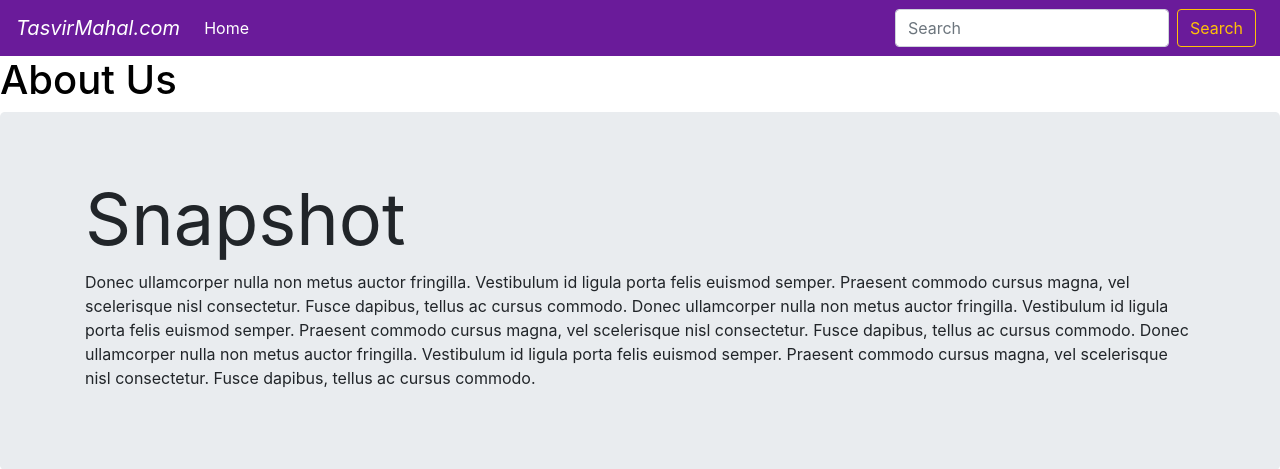
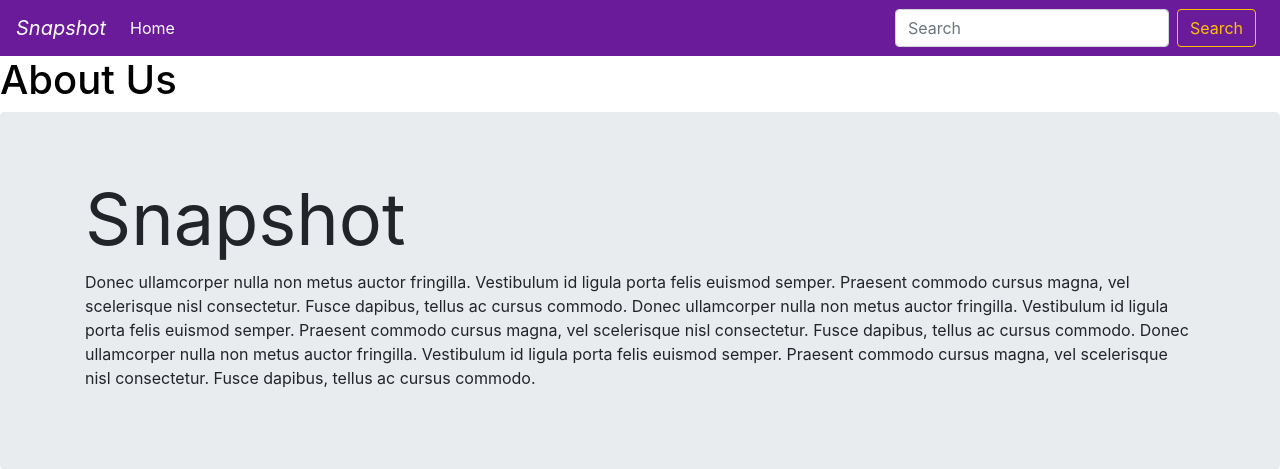
Before and after one commit to Bhagyavanth/Tasveer_Mahal, a Django app: page /aboutUs in a window 1280 px wide. Shown: the top 469 px of the page. Run offline with Django 3.2, Linux system fonts and the light colour scheme; some libraries are stand-ins or nearby versions.

Commit message:
Update base.html

```diff
--- a/templates/base.html
+++ b/templates/base.html
@@ -29,7 +29,7 @@
     <button class="navbar-toggler" type="button" data-toggle="collapse" data-target="#navbarSupportedContent" aria-controls="navbarSupportedContent" aria-expanded="false" aria-label="Toggle navigation">
     <span class="navbar-toggler-icon"></span>
   </button>
-  <a class="navbar-brand" style="font-style:italic" >TasvirMahal.com</a>
+  <a class="navbar-brand" style="font-style:italic" >Snapshot</a>
 
   <div class="collapse navbar-collapse" id="navbarSupportedContent">
     <ul class="navbar-nav mr-auto">
```
